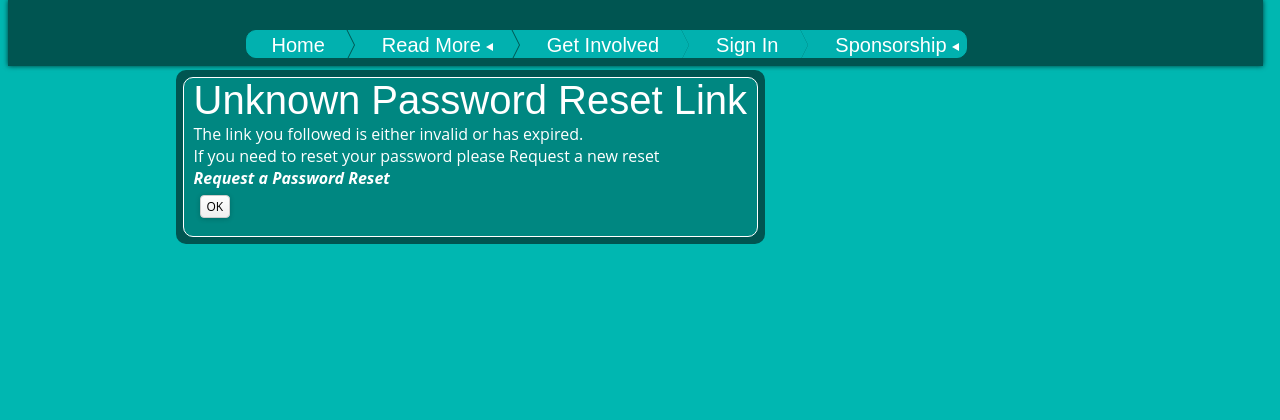
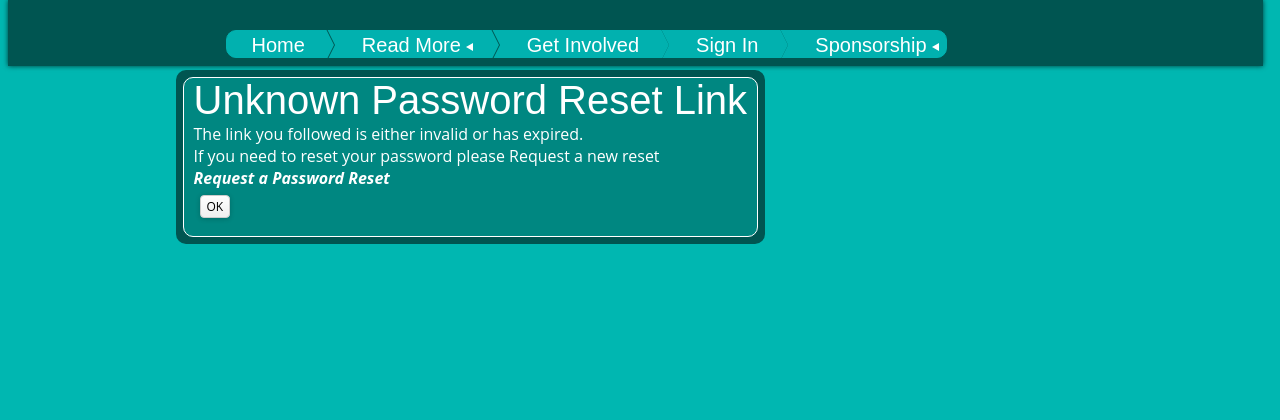
Before and after one commit to TonyFlury/SuffolkCycleDjango, a Django app: page /User/Reset/1 in a window 1280 px wide. Shown: the top 420 px of the page. Run offline with Django 3.2, Linux system fonts and the light colour scheme; parts of the project's set-up code (start-up, migrations or seed data) failed here and were passed over; some libraries are stand-ins or nearby versions.

Commit message:
Issue-29

```diff
--- a/SuffolkCycleRide/static/base/css/layout.css
+++ b/SuffolkCycleRide/static/base/css/layout.css
@@ -199,7 +199,7 @@ div.menu-body {
 	color: white;
 	font: 20px/1.4em "fredericka the great",fantasy;
 	margin: 0px auto;
-	max-width: 760px;
+	max-width: 800px;
 }
 div#menu-container {
 	z-index: 1;
```
